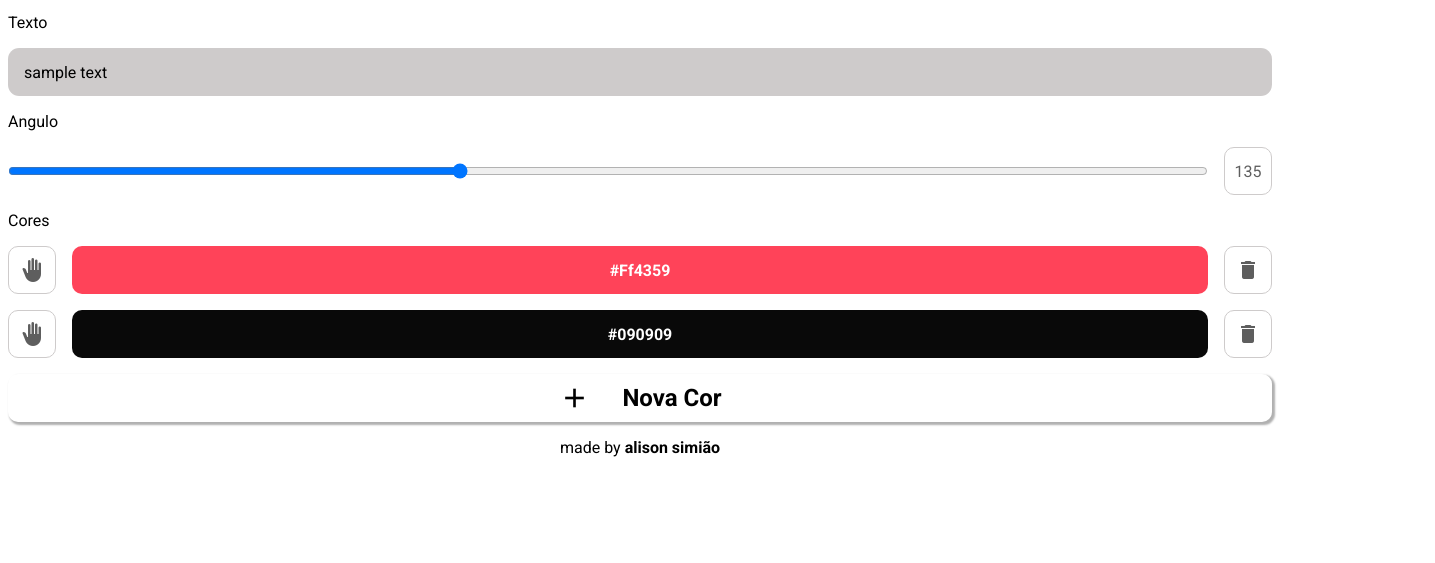
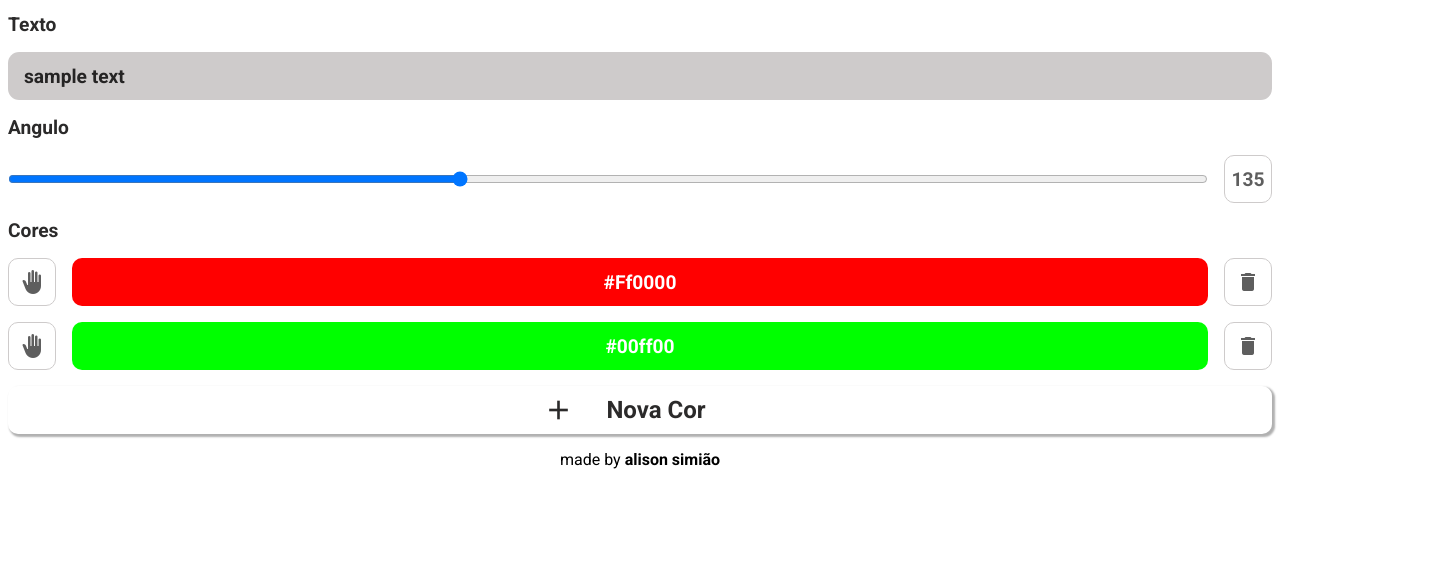
Before and after one commit to AlisonSimiao/css-text-gradient, a website: page index.html in a window 1280 px wide. Shown: the part 237-800 px from the top of the page, 1435 px wide, since content can reach past the window. Drawn offline with Linux system fonts and the light colour scheme.

Commit message:
fix: add vite

```diff
--- a/index.html
+++ b/index.html
@@ -47,6 +47,9 @@
                 <div id="add-color">
                     <i class="material-icons">add</i>
                     <span>nova cor</span>
+                    <div class="modal">
+
+                    </div>
                 </div>
             </div>
         </div>
--- a/scripts/home.js
+++ b/scripts/home.js
@@ -1,4 +1,4 @@
-class color {
+class Color {
     constructor(r, g, b) {
         this.r = r;
         this.g = g;
@@ -23,6 +23,18 @@ class color {
         const { r, g, b } = this;
         return '#' + ((1 << 24) + (r << 16) + (g << 8) + b).toString(16).slice(1);
     }
+
+    /**
+     * transforma o valor do hex em rgb
+     * @param {string} hex
+     */
+    static hexTorgb(hex){
+        const r = parseInt(hex.slice(1, 3), 16);
+        const g = parseInt(hex.slice(3, 5), 16);
+        const b = parseInt(hex.slice(5, 7), 16);
+
+        return [r, g, b];
+    }
 }
 
 // Angle
@@ -32,40 +44,80 @@ const currentAngle = document.querySelector('.tool-angle .result');
 const updateAngle = (e) => {
     const resultAngle = e.target.value;
     currentAngle.textContent = resultAngle
+    updateTextResult();
 }
 
 rangeAngle.addEventListener('input', updateAngle)
 
 // Colors
 const colors = [
-    new color(255, 67, 89),
-    new color(9, 9, 9),
+    new Color(255, 0, 0),
+    new Color(0, 255, 0),
 ];
 
 const colorsContainer = document.querySelector('.tool-color .container');
+const changeColor = (event, color) => {
+    console.log(color)
+    const _color = event.target.value;
+    const newColor = new Color(Color.hexTorgb(color));
+    console.log(newColor)
+    //updateColors();
+    //updateTextResult();
+}
 
 const updateColors = () => {
-    colorsContainer.innerHTML = '';
-    colors.forEach(color => {
-        colorsContainer.innerHTML += `
-                    <div class="color">
-                        <span class='button'>
-                            <i class="material-icons">back_hand</i>
-                        </span>
-                        <div class="screen-color" style="--i:${color.name}">
-                            ${color.name}
-                        </div>
-                        <span class='button'>
-                            <i class="material-icons">delete</i>
-                        </span>
-                    </div>
-        `;
+
+
+    colors.forEach((_color, index) => {
+        // container color
+        const containerColor = document.createElement('div')
+
+        containerColor.setAttribute('class', 'color')
+
+        //delete button
+        const dragButton = document.createElement('span')
+
+        dragButton.setAttribute('draggable', true)
+        dragButton.setAttribute('class', 'button')
+
+        dragButton.innerHTML =  '<i class="material-icons">back_hand</i>'
+
+        // color
+        const color = document.createElement('label')
+
+        color.setAttribute('class', 'screen-color')
+        color.setAttribute('for', 'select-color')
+
+        color.style = `--i: ${_color.name}`
+        color.textContent = _color.name
+
+        const inputColor = document.createElement('input')
+
+        inputColor.setAttribute('type', 'color')
+        inputColor.setAttribute('id', 'select-color')
+        inputColor.addEventListener('input', (e) => changeColor(e, color))
+
+        color.appendChild(inputColor)
+
+        //delete button
+        const deleteButton = document.createElement('span')
+
+        deleteButton.setAttribute('class', 'button')
+        deleteButton.innerHTML =  '<i class="material-icons">delete</i>'
+
+        containerColor.appendChild(dragButton)
+        containerColor.appendChild(color)
+        containerColor.appendChild(deleteButton)
+
+        colorsContainer.appendChild(containerColor)
     });
+
 }
 
+// Css
 function createCssContent() {
     const css = `
-        background: linear-gradient(${currentAngle.textContent}deg, ${params.colors.map(color => color.name).join(', ')});
+        background: linear-gradient(${currentAngle.textContent}deg, ${colors.map(color => color.name).join(', ')});
 
         background-clip: text;
         -webkit-background-clip: text;
@@ -73,22 +125,36 @@ function createCssContent() {
         -webkit-text-fill-color: transparent;
         color: transparent;
     `
+    return css;
 }
+
 // tool text
 const text = document.querySelector('.tool-text input');
-const resultText = document.querySelector('.result-screen span');
+const resultText = document.querySelector('#result-screen span');
+
 
 const updateTextResult = () => {
-    console.log(text)
     resultText.textContent = text.value;
     const css = createCssContent();
     resultText.style.cssText = css;
 }
+
 text.addEventListener('input', updateTextResult);
+
+// tools colors
+
+const buttonAddColor = document.querySelector("#add-color span")
+
+const addColorEvent = () => {
+    document.queryzSelector("#add-color .modal")
+}
+
+buttonAddColor.addEventListener('click', addColorEvent);
 
 // Event initials
 const init = () => {
     updateColors();
+    updateTextResult();
 }
 
 window.onload = init;
--- a/styles/home.css
+++ b/styles/home.css
@@ -68,6 +68,9 @@ main {
     flex-direction: column;
     gap: 1rem;
     text-transform: capitalize;
+    font-weight: 900;
+    font-size: larger;
+    color: #0f0e0ee1;
 }
 
 .tool-text input {
@@ -115,6 +118,7 @@ main {
     width: 100%;
     color: rgb(255, 255, 255);
     border-radius: var(--rounded);
+    position: relative;
 }
 
 #add-color {
@@ -135,11 +139,23 @@ main {
     font-size: xx-large;
 }
 
+#select-color {
+    position: absolute;
+    top: 0;
+    left: 0;
+    width: 100%;
+    height: 100%;
+    opacity: 0;
+    transform: translateX(20%);
+}
+
 .color {
     height: var(--h);
     gap: 1rem;
     display: flex;
     justify-content: space-between;
+    position: relative;
+    cursor: pointer;
 }
 
 .result #result-screen {
```
Also changed, not shown: package.json (added, +14 -0 lines), netlify.toml (deleted), 2 other files.
